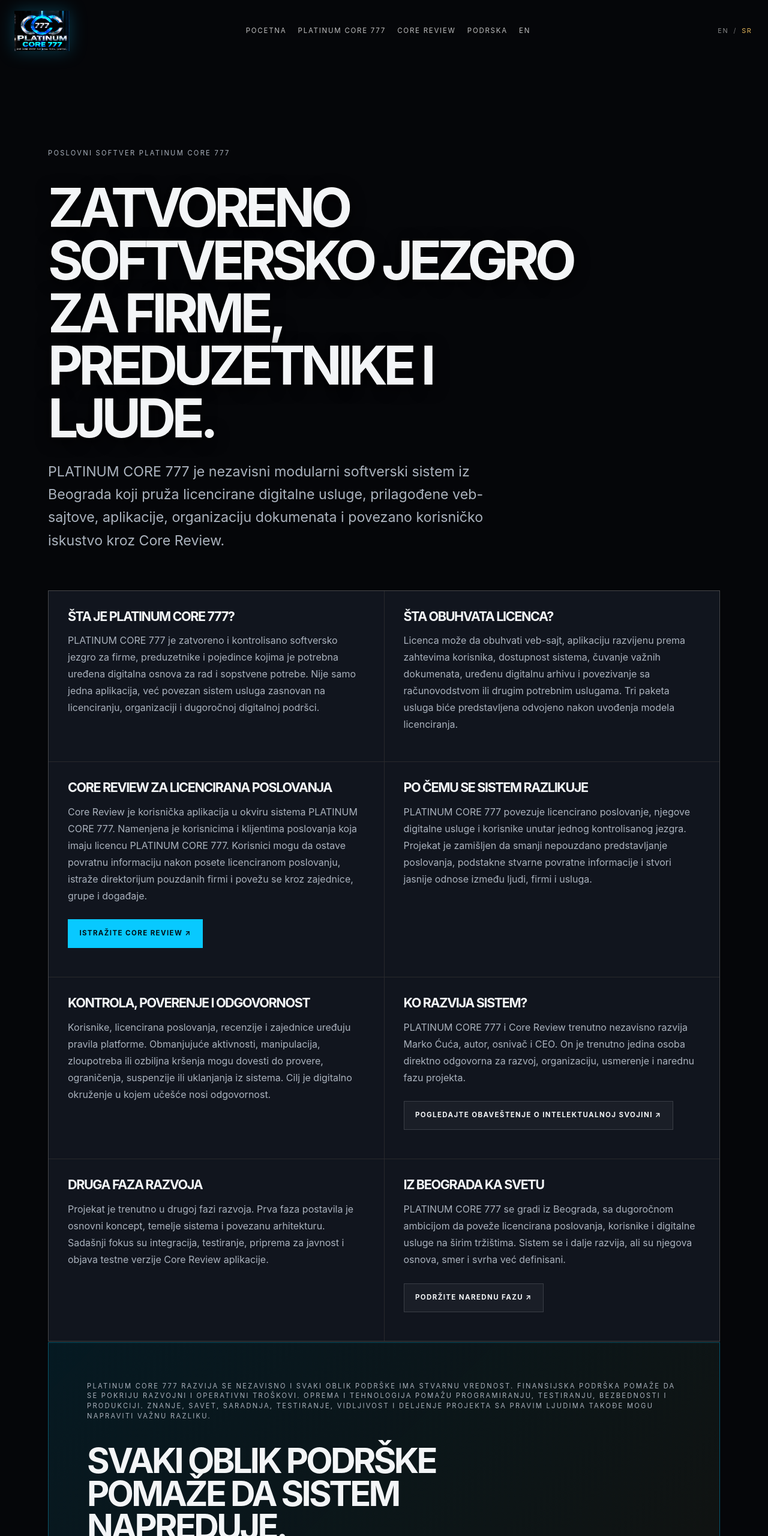
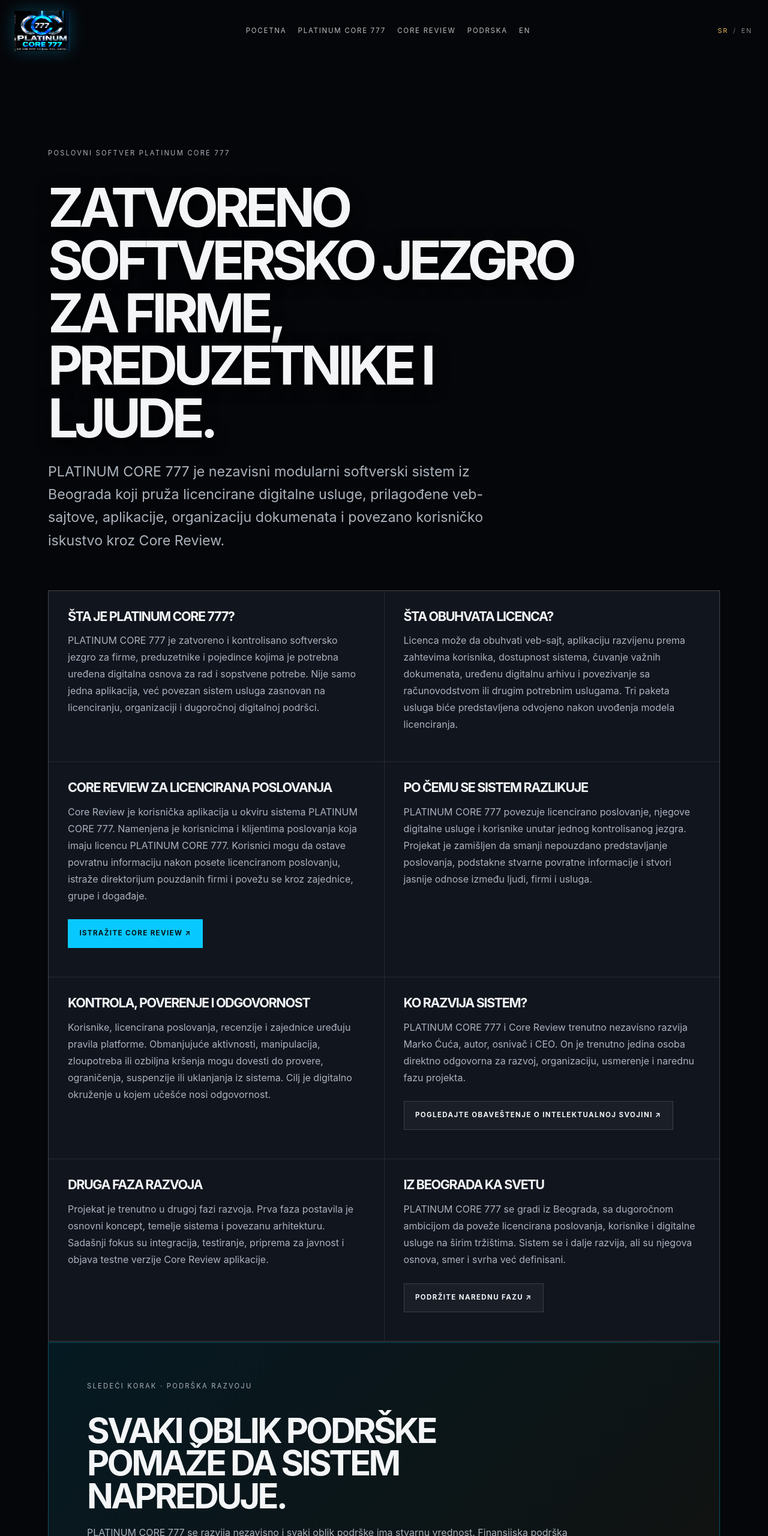
Before and after one commit to platinumcarwash30-del/PLATINUM-CORE-777, a plain HTML site: page business-software.html in a window 1280 px wide. Shown: the top 2560 px of the page at 60% size. Drawn offline with Linux system fonts and the light colour scheme.

Commit message:
Audit and fix site language, SEO and journal content

```diff
--- a/business-software.html
+++ b/business-software.html
@@ -3,7 +3,7 @@
   <head>
     <meta charset="UTF-8" />
     <meta name="viewport" content="width=device-width, initial-scale=1.0" />
-    <meta name="description" content="PLATINUM CORE 777 is a closed modular business software system offering licensed websites, custom applications, document archiving and connected Core Review services." />
+    <meta name="description" content="PLATINUM CORE 777 je zatvoreno modularno poslovno softversko jezgro za licencirane veb-sajtove, prilagođene aplikacije, digitalnu arhivu i povezane Core Review usluge." />
     <link rel="canonical" href="https://platinumcore777.com/business-software.html" />
 <link rel="alternate" hreflang="sr" href="https://platinumcore777.com/business-software.html">
 <link rel="alternate" hreflang="en" href="https://platinumcore777.com/en/business-software.html">
@@ -58,7 +58,7 @@
         <a href="index.html" data-i18n="seoPočetna">Početna</a><a href="business-software.html" data-i18n="seoSystem">PLATINUM CORE 777</a><a href="core-review.html" data-i18n="seoCoreReview">Core Review</a><a href="sponsorship.html" data-i18n="seoPodrška">Podrška</a>
       <a class="lang-switch" href="en/business-software.html" aria-label="English version">EN</a></nav>
       <div class="language-switch seo-page__language" role="group" aria-label="Language">
-        <button class="language-button is-active" type="button" data-seo-language="en" aria-pressed="true">EN</button><span aria-hidden="true">/</span><button class="language-button" type="button" data-seo-language="sr" aria-pressed="false">SR</button>
+        <button class="language-button is-active" type="button" data-seo-language="sr" aria-pressed="true">SR</button><span aria-hidden="true">/</span><button class="language-button" type="button" data-seo-language="en" aria-pressed="false">EN</button>
       </div>
     </header>
     <main class="seo-page__main">
@@ -76,11 +76,11 @@
         <section><h2>Iz Beograda ka svetu</h2><p>PLATINUM CORE 777 se gradi iz Beograda, sa dugoročnom ambicijom da poveže licencirana poslovanja, korisnike i digitalne usluge na širim tržištima. Sistem se i dalje razvija, ali su njegova osnova, smer i svrha već definisani.</p><p><a class="button button--ghost" href="sponsorship.html">Podržite narednu fazu ↗</a></p></section>
       </div>
       <section class="seo-page__cta">
-        <p class="section-kicker">PLATINUM CORE 777 razvija se nezavisno i svaki oblik podrške ima stvarnu vrednost. Finansijska podrška pomaže da se pokriju razvojni i operativni troškovi. Oprema i tehnologija pomažu programiranju, testiranju, bezbednosti i produkciji. Znanje, savet, saradnja, testiranje, vidljivost i deljenje projekta sa pravim ljudima takođe mogu napraviti važnu razliku.</p>
+        <p class="section-kicker">SLEDEĆI KORAK · PODRŠKA RAZVOJU</p>
         <h2>Svaki oblik podrške pomaže da sistem napreduje.</h2>
         <p>PLATINUM CORE 777 se razvija nezavisno i svaki oblik podrške ima stvarnu vrednost. Finansijska podrška pomaže da se pokriju razvojni i operativni troškovi. Oprema i tehnologija pomažu programiranju, testiranju, bezbednosti i produkciji. Znanje, savet, saradnja, testiranje, vidljivost i deljenje projekta sa pravim ljudima takođe mogu napraviti važnu razliku.</p>
         <p>Svaki doprinos pomaže da nastavimo izgradnju sistema, pripremimo javnu testnu verziju Core Review aplikacije i pomerimo PLATINUM CORE 777 ka narednoj fazi. Ako verujete u projekat, možete podržati razvoj, predložiti saradnju ili pomoći da više ljudi sazna šta se gradi.</p>
-        <div class="seo-page__cta-actions"><a class="button button--primary" href="sponsorship.html">Istražite podršku i partnerstvo ↗</a><a class="button button--ghost" href="https://support.platinumcore777.com/">Visit Podrškaers ↗</a></div>
+        <div class="seo-page__cta-actions"><a class="button button--primary" href="sponsorship.html">Istražite podršku i partnerstvo ↗</a><a class="button button--ghost" href="https://support.platinumcore777.com/">Posetite podršku ↗</a></div>
       </section>
     </main>
     <footer class="site-footer section-shell"><p>© 2026 PLATINUM CORE 777 · Nazad na glavnu stranicu</p></footer>
```
